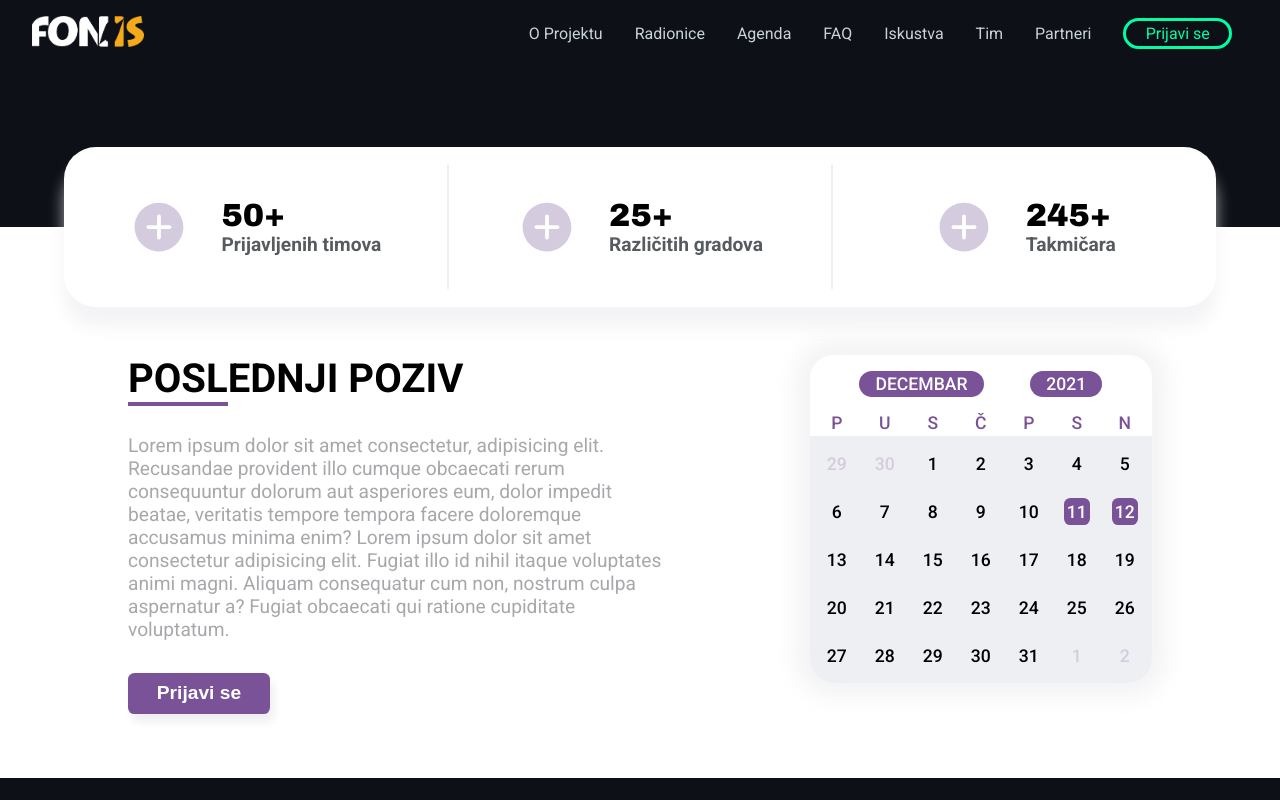
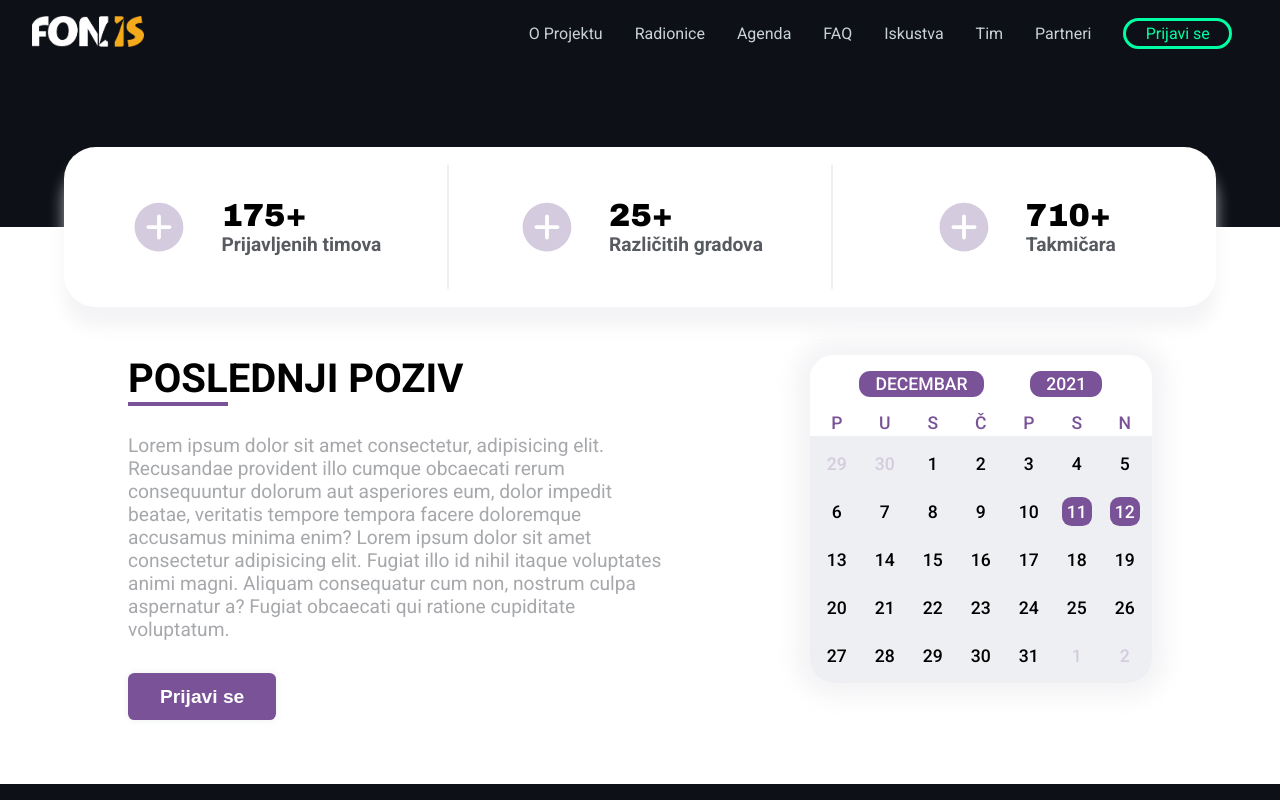
Before and after one commit to StefanJo3107/HZS-4.0-Site, a React (Create React App) app: page / in a window 1280 px wide. Built offline with nearby package versions, Linux system fonts and the light colour scheme.

Commit message:
Dodat visibility sensor za trigerovanje animacije za counter

```diff
--- a/package.json
+++ b/package.json
@@ -14,6 +14,7 @@
     "react-icons": "^4.3.1",
     "react-router-dom": "^5.3.0",
     "react-scripts": "4.0.3",
+    "react-visibility-sensor": "^5.1.1",
     "web-vitals": "^1.1.2"
   },
   "scripts": {
--- a/src/Components/PodsetnikPrijave/PodsetnikPrijave.scss
+++ b/src/Components/PodsetnikPrijave/PodsetnikPrijave.scss
@@ -88,7 +88,7 @@
             background-color: $dugme_bela;
             color: white;
             padding: 0.2rem 1rem 0.2rem 1rem;
-            border-radius: 1rem;
+            border-radius: 0.7rem;
         }
 
         .dani {
@@ -113,8 +113,8 @@
         .dan-projekat {
             background-color: $dugme_bela;
             color: white;
-            border-radius: 0.4rem;
-            padding: 0.2rem;
+            border-radius: 0.6rem;
+            padding: 0.3rem;
         }
 
         :first-child {
--- a/src/Components/PodsetnikPrijave/Statistika.jsx
+++ b/src/Components/PodsetnikPrijave/Statistika.jsx
@@ -4,9 +4,9 @@ import StatistikaItem from "./StatistikaItem";
 const Statistika = () => {
     return (
         <div className="statistika">
-            <StatistikaItem slika="" broj={50} opis="Prijavljenih timova" />
+            <StatistikaItem slika="" broj={175} opis="Prijavljenih timova" />
             <StatistikaItem slika="" broj={25} opis="Različitih gradova" />
-            <StatistikaItem slika="" broj={245} opis="Takmičara" />
+            <StatistikaItem slika="" broj={710} opis="Takmičara" />
         </div>
     );
 };
--- a/src/Components/PodsetnikPrijave/StatistikaItem.jsx
+++ b/src/Components/PodsetnikPrijave/StatistikaItem.jsx
@@ -1,6 +1,7 @@
 import React from "react";
 import { IoIosAddCircle } from "react-icons/io";
 import CountUp from "react-countup";
+import VisibilitySensor from "react-visibility-sensor";
 
 const StatistikaItem = (props) => {
     return (
@@ -12,8 +13,16 @@ const StatistikaItem = (props) => {
                     duration={1.5}
                     useEasing={true}
                     suffix="+"
-                    className="statistika-broj"
-                />
+                >
+                    {({ countUpRef, start }) => (
+                        <VisibilitySensor onChange={start} delayedCall>
+                            <span
+                                className="statistika-broj"
+                                ref={countUpRef}
+                            />
+                        </VisibilitySensor>
+                    )}
+                </CountUp>
                 <div className="statistika-opis">{props.opis}</div>
             </div>
         </div>
--- a/src/Components/Utilities/DugmeBela.scss
+++ b/src/Components/Utilities/DugmeBela.scss
@@ -3,10 +3,10 @@
 .button {
     font-size: 1.2rem;
     font-weight: bold;
-    padding: 0.6rem 1.8rem 0.6rem 1.8rem;
+    padding: 0.8rem 2rem 0.8rem 2rem;
     border: none;
     border-radius: 0.4rem;
     background-color: $dugme_bela;
     color: white;
-    box-shadow: 4px 8px 10px 0px #eeeff2;
+    box-shadow: 0px 0px 10px 0px #eeeff2;
 }
```
Also changed, not shown: 1 other file (tests, documents, lock files or other folders).
